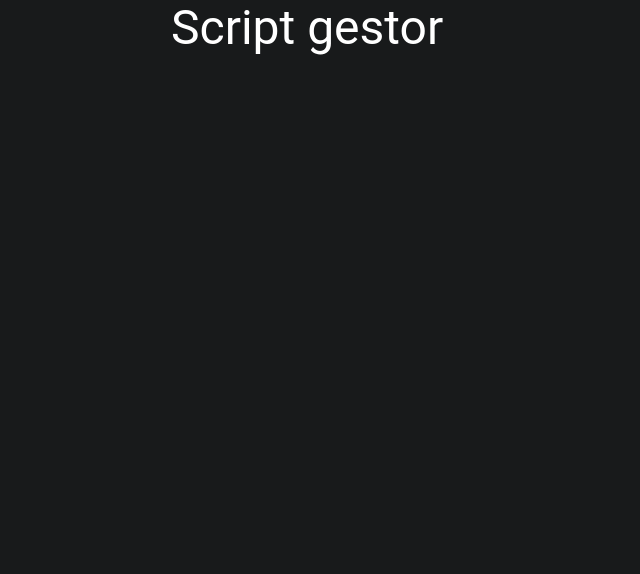
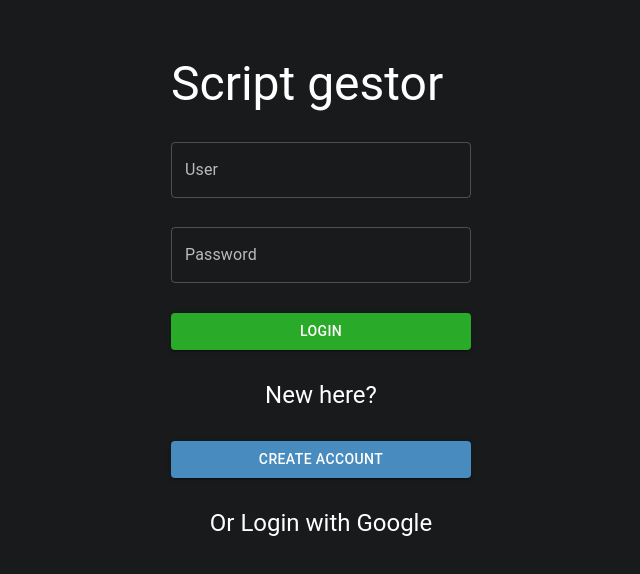
Before and after one commit to restrepotorres/talento-B-front, a React (Vite) app: page / in a window 1280 px wide. Shown: the top 574 px of the page, without its empty margins (319-959 px from the left). Built offline with nearby package versions, Linux system fonts and the light colour scheme.

Commit message:
Feat: login page front ended

```diff
--- a/src/Login.jsx
+++ b/src/Login.jsx
@@ -1,6 +1,6 @@
 import React from "react";
 import { GoogleLogin } from "@react-oauth/google";
-import { Box, Stack, Typography } from "@mui/material";
+import { Box, Button, Stack, TextField, Typography } from "@mui/material";
 
 const Login = () => {
   const responseMessage = (response) => {
@@ -14,17 +14,24 @@ const Login = () => {
   return (
     <Stack
       maxWidth={300}
-      height={"100vh"}
+      height={"80vh"}
       marginX={"auto"}
       direction={"column"}
       justifyContent={"space-between"}
+      pt={7}
     >
       <Typography variant="h3">Script gestor</Typography>
-      <GoogleLogin
+      <TextField label='User' />
+      <TextField label="Password" />
+      <Button variant="contained" color="green">Login</Button>
+      <Typography variant="h5" textAlign={'center'}>New here?</Typography>
+      <Button variant="contained"  >Create account</Button>
+      <Typography variant="h5" textAlign={'center'}>Or Login with Google</Typography>
+      <Stack marginLeft={3}><GoogleLogin
         width={250}
         onSuccess={responseMessage}
         onError={errorMessage}
-      />
+      /></Stack>
       <Box height={"1px"} />
     </Stack>
   );
```
